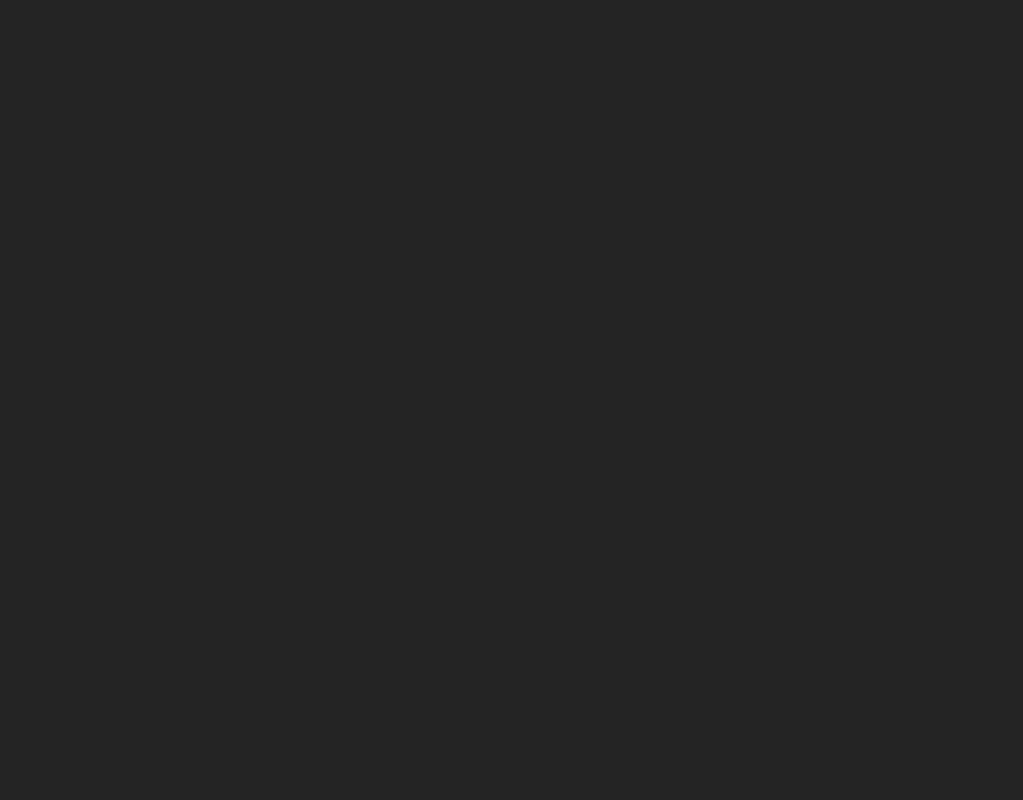
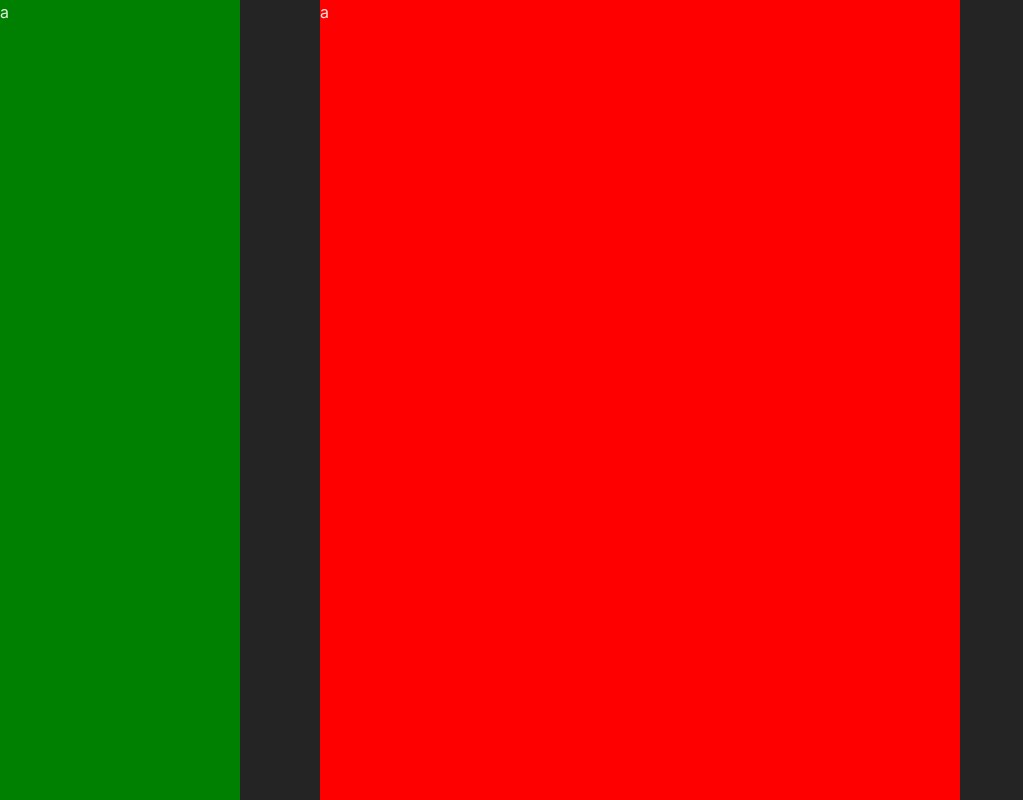
Before and after one commit to VLtim43/Link-Save-Express, a React (Vite) app in the folder client/: page / in a window 1280 px wide. Shown: the whole page, without its empty margins (0-1023 px from the left). Built offline with nearby package versions, Linux system fonts and the light colour scheme.

Commit message:
sass setup

```diff
--- a/client/src/App.jsx
+++ b/client/src/App.jsx
@@ -1,11 +1,11 @@
-import { Sidebar } from "./components/SideBar/Sidebar"
 
 
 function App() {
   return (
-    <section className="App">
-
-    </section>
+    <div className="App">
+    <div className="sidebar">a</div>
+     <div className="main">a</div>
+    </div>
   )
 }
 
--- a/client/src/components/SideBar/Sidebar.jsx
+++ /dev/null
@@ -1,7 +0,0 @@
-import React from 'react'
-
-export const Sidebar = () => {
-  return (
-    <div id="sidebar"></div>
-  )
-}
--- a/client/src/components/SideBar/_Sidebar.style.scss
+++ /dev/null
@@ -1,5 +0,0 @@
-#sidebar {
-    background-color: green;
-    max-width: 20%;
-    height: 100vh;
-}
--- a/client/src/css/global.css
+++ b/client/src/css/global.css
@@ -1,9 +1,5 @@
-#sidebar {
-  background-color: green;
-  max-width: 20%;
-  height: 100vh;
-}
-
+/* @import "../components/SideBar/Sidebar.style.scss";
+ */
 body {
   margin: 0 !important;
   padding: 0 !important;
@@ -23,4 +19,25 @@ body {
   -webkit-text-size-adjust: 100%;
   width: 100vw;
   height: 100vh;
+}
+
+.App {
+  display: flex;
+  align-items: center;
+  justify-content: center;
+}
+
+.main {
+  width: 40rem;
+  height: 100vh;
+  background-color: red;
+}
+
+.sidebar {
+  width: 15rem;
+  height: 100vh;
+  background-color: green;
+  position: fixed;
+  left: 0px;
+  top: 0px;
 }/*# sourceMappingURL=global.css.map */
--- a/client/src/sass/global.scss
+++ b/client/src/sass/global.scss
@@ -1,4 +1,5 @@
-@import "../components/SideBar/Sidebar.style.scss";
+/* @import "../components/SideBar/Sidebar.style.scss";
+ */
 
 body {
     margin: 0 !important;
@@ -24,3 +25,27 @@ body {
     width: 100vw;
     height: 100vh;
 }
+
+
+.App {
+    display: flex;
+    align-items: center;
+    justify-content: center;
+
+}
+
+.main {
+    width: 40rem;
+    height: 100vh;
+    background-color: red;
+}
+
+.sidebar {
+    width: 15rem;
+    height: 100vh;
+    background-color: green;
+
+    position:fixed;
+    left:0px;
+    top:0px;
+}
```
Also changed, not shown: 1 other file (tests, documents, lock files or other folders).
